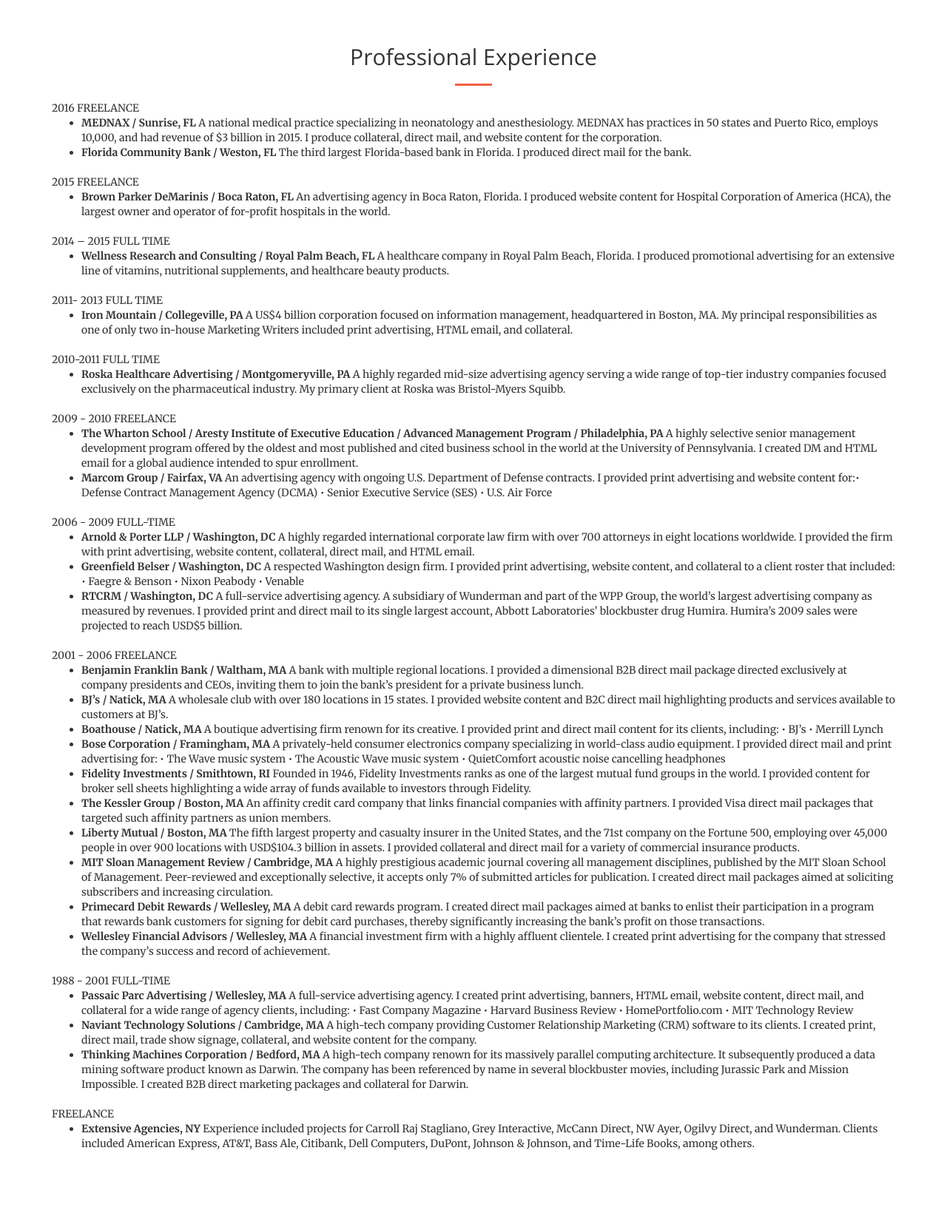
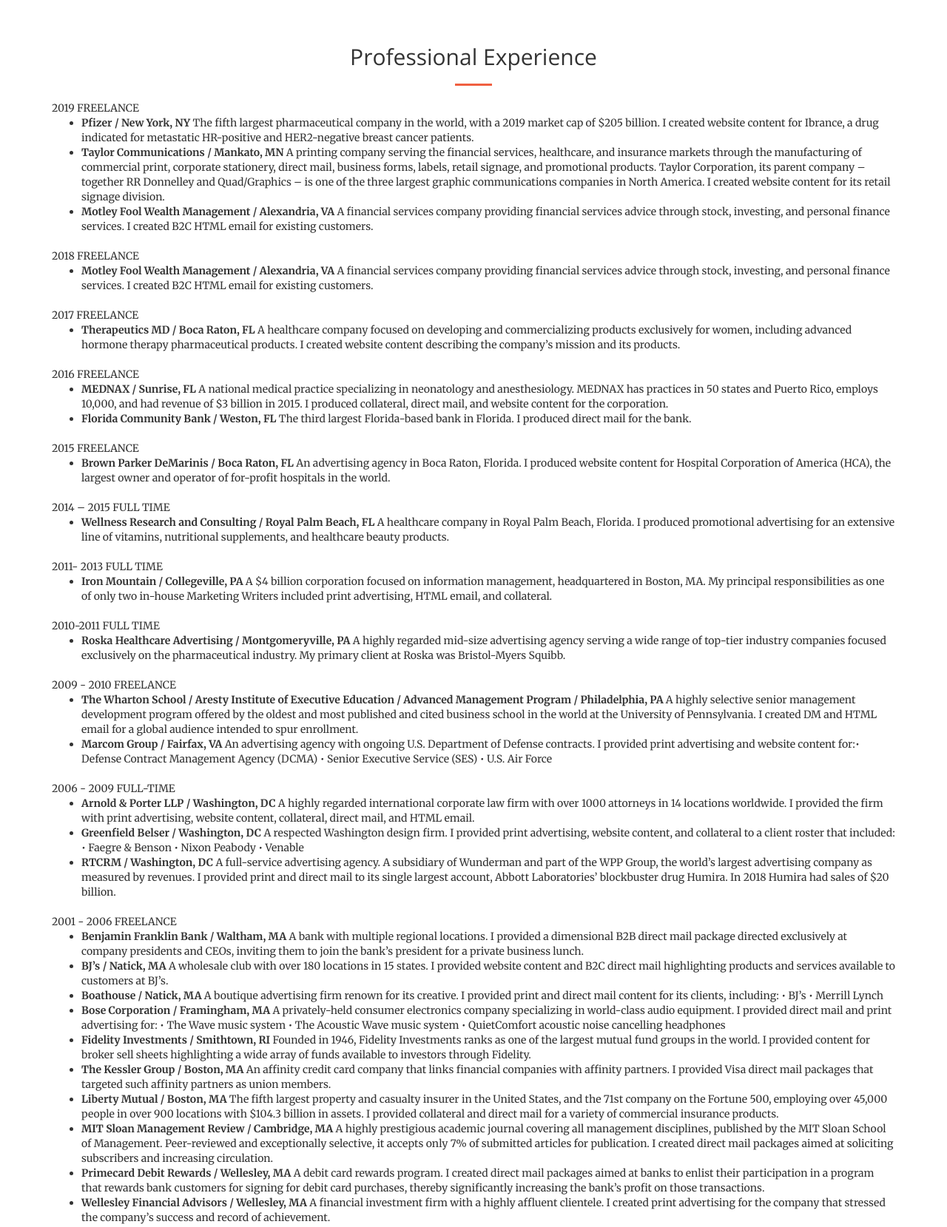
Before and after one commit to davidluhn/davidluhn.github.io, a plain HTML site: page index.html in a window 1280 px wide. Shown: the part 840-2499 px from the top of the page at 74% size. Drawn offline with nearby package versions, Linux system fonts and the light colour scheme.

Commit message:
Update index.html
Added newer content and fixed minor bugs.

```diff
--- a/index.html
+++ b/index.html
@@ -83,11 +83,49 @@
                 <hr class="primary">
                 <div>
                     <p>
+                        <div>2019 FREELANCE</div>
+                        <ul>
+                            <li>
+                                <b>Pfizer / New York, NY</b>
+                                The fifth largest pharmaceutical company in the world, with a 2019 market cap of $205 billion. I created website content for Ibrance, a drug indicated for metastatic HR-positive and HER2-negative breast cancer patients.
+                            </li>
+                            <li>
+                                <b>Taylor Communications / Mankato, MN</b>
+                                A printing company serving the financial services, healthcare, and insurance markets through the manufacturing of commercial print, corporate stationery, direct mail, business forms, labels, retail signage, and promotional products. Taylor Corporation, its parent company – together RR Donnelley and Quad/Graphics – is one of the three largest graphic communications companies in North America. I created website content for its retail signage division.
+                            </li>
+                            <li>
+                                <b>Motley Fool Wealth Management / Alexandria, VA</b>
+                                A financial services company providing financial services advice through stock, investing, and personal finance services. I created B2C HTML email for existing customers.
+
+                            </li>
+                        </ul>
+                    </p>
+                    <p>
+                        <div>2018 FREELANCE</div>
+                        <ul>
+                            <li>
+                                <b>Motley Fool Wealth Management / Alexandria, VA</b>
+                                A financial services company providing financial services advice through stock, investing, and personal finance services. I created B2C HTML email for existing customers.
+                            </li>
+                        </ul>
+                    </p>
+                    <p>
+                        <div>2017 FREELANCE</div>
+                        <ul>
+                            <li>
+                                <b>Therapeutics MD / Boca Raton, FL</b>
+                                A healthcare company focused on developing and commercializing products exclusively for women, including advanced hormone therapy pharmaceutical products. I created website content describing the company’s mission and its products.
+                            </li>
+                        </ul>
+                    </p>
+
+
+                    <p>
                         <div>2016 FREELANCE</div>
                         <ul>
                             <li>
                                 <b>MEDNAX / Sunrise, FL</b>
-                                A national medical practice specializing in neonatology and anesthesiology. MEDNAX has practices in 50 states and Puerto Rico, employs 10,000, and had revenue of $3 billion in 2015. I produce collateral, direct mail, and website content for the corporation.
+                                A national medical practice specializing in neonatology and anesthesiology. MEDNAX has practices in 50 states and Puerto Rico, employs 10,000, and had revenue of $3 billion in 2015. I produced collateral, direct mail, and website content for the corporation.
                             </li>
                             <li>
                                 <b>Florida Community Bank / Weston, FL</b>
@@ -118,7 +156,7 @@
 
                     <p>
                         <div>2011- 2013 FULL TIME</div>
-                        <ul><li><b>Iron Mountain / Collegeville, PA</b> A US$4 billion corporation focused on information management, headquartered in Boston, MA. My principal responsibilities as one of only two in-house Marketing Writers included print advertising, HTML email, and collateral.</li></ul>
+                        <ul><li><b>Iron Mountain / Collegeville, PA</b> A $4 billion corporation focused on information management, headquartered in Boston, MA. My principal responsibilities as one of only two in-house Marketing Writers included print advertising, HTML email, and collateral.</li></ul>
                     </p>
 
                     <p>
@@ -137,9 +175,9 @@
                     <p>
                         <div>2006 - 2009 FULL-TIME</div>
                         <ul>
-                            <li><b>Arnold & Porter LLP / Washington, DC</b>  A highly regarded international corporate law firm with over 700 attorneys in eight locations worldwide. I provided the firm with print advertising, website content, collateral, direct mail, and HTML email.</li>
+                            <li><b>Arnold & Porter LLP / Washington, DC</b>  A highly regarded international corporate law firm with over 1000 attorneys in 14 locations worldwide. I provided the firm with print advertising, website content, collateral, direct mail, and HTML email.</li>
                             <li><b>Greenfield Belser / Washington, DC</b>  A respected Washington design firm. I provided print advertising, website content, and collateral to a client roster that included: &bull; Faegre & Benson &bull; Nixon Peabody &bull; Venable</li>
-                            <li><b>RTCRM / Washington, DC</b>  A full-service advertising agency. A subsidiary of Wunderman and part of the WPP Group, the world’s largest advertising company as measured by revenues. I provided print and direct mail to its single largest account, Abbott Laboratories’ blockbuster drug Humira. Humira’s 2009 sales were projected to reach USD$5 billion.</li>
+                            <li><b>RTCRM / Washington, DC</b>  A full-service advertising agency. A subsidiary of Wunderman and part of the WPP Group, the world’s largest advertising company as measured by revenues. I provided print and direct mail to its single largest account, Abbott Laboratories’ blockbuster drug Humira. In 2018 Humira had sales of $20 billion.</li>
                         </ul>
                     </p>
 
@@ -152,7 +190,7 @@
                             <li><b>Bose Corporation / Framingham, MA</b>  A privately-held consumer electronics company specializing in world-class audio equipment. I provided direct mail and print advertising for: &bull; The Wave music system &bull; The Acoustic Wave music system &bull; QuietComfort acoustic noise cancelling headphones</li>
                             <li><b>Fidelity Investments / Smithtown, RI</b>  Founded in 1946, Fidelity Investments ranks as one of the largest mutual fund groups in the world. I provided content for broker sell sheets highlighting a wide array of funds available to investors through Fidelity.</li>
                             <li><b>The Kessler Group / Boston, MA</b>  An affinity credit card company that links financial companies with affinity partners. I provided Visa direct mail packages that targeted such affinity partners as union members.</li>
-                            <li><b>Liberty Mutual / Boston, MA</b>  The fifth largest property and casualty insurer in the United States, and the 71st company on the Fortune 500, employing over 45,000 people in over 900 locations with USD$104.3 billion in assets. I provided collateral and direct mail for a variety of commercial insurance products.</li>
+                            <li><b>Liberty Mutual / Boston, MA</b>  The fifth largest property and casualty insurer in the United States, and the 71st company on the Fortune 500, employing over 45,000 people in over 900 locations with $104.3 billion in assets. I provided collateral and direct mail for a variety of commercial insurance products.</li>
                             <li><b>MIT Sloan Management Review / Cambridge, MA</b>  A highly prestigious academic journal covering all management disciplines, published by the MIT Sloan School of Management. Peer-reviewed and exceptionally selective, it accepts only 7% of submitted articles for publication. I created direct mail packages aimed at soliciting subscribers and increasing circulation.</li>
                             <li><b>Primecard Debit Rewards / Wellesley, MA</b>  A debit card rewards program. I created direct mail packages aimed at banks to enlist their participation in a program that rewards bank customers for signing for debit card purchases, thereby significantly increasing the bank’s profit on those transactions.</li>
                             <li><b>Wellesley Financial Advisors / Wellesley, MA</b>  A financial investment firm with a highly affluent clientele. I created print advertising for the company that stressed the company’s success and record of achievement.</li>
@@ -169,9 +207,9 @@
                     </p>
 
                     <p>
-                        <div>FREELANCE</div>
+                        <div>EXTENSIVE BIG AGENCY FREELANCE EXPERIENCE</div>
                         <ul>
-                            <li><b>Extensive Agencies, NY</b> Experience included projects for Carroll Raj Stagliano, Grey Interactive, McCann Direct, NW Ayer, Ogilvy Direct, and Wunderman. Clients included American Express, AT&T, Bass Ale, Citibank, Dell Computers, DuPont, Johnson & Johnson, and Time-Life Books, among others.</li>
+                            <li><b>Includes projects for Carroll Raj Stagliano, Grey Interactive, McCann Direct, NW Ayer, Ogilvy Direct, and Wunderman. Clients included American Express, AT&T, Bass Ale, Citibank, Dell Computers, DuPont, Johnson & Johnson, and Time-Life Books, among others.</li>
                         </ul>
                     </p>
                 </div>
@@ -265,21 +303,21 @@
                     <div>
                         <h3>CATEGORIES</h3>
                         <p>
-                        <h4>Financial</h4>&bull; American Express &bull; The Bank of New York (Now The Bank of New York Mellon) &bull; Citibank &bull; EAB (European American Bank / Acquired by Citibank) &bull; Fidelity Investments &bull; Fleet Bank (Acquired by Bank of America) &bull; MasterCard &bull; MBNA (Acquired by Bank of America) &bull; Visa</p>
+                        <h4>Financial</h4>&bull; American Express &bull; The Bank of New York (Now The Bank of New York Mellon) &bull; Citibank &bull; EAB (European American Bank / Acquired by Citibank) &bull; Fidelity Investments &bull; Fleet Bank (Acquired by Bank of America) &bull; MasterCard &bull; MNNA (Acquired by Lloyd's Banking Group) &bull; Motley Fool Wealth Management &bull; Visa</p>
                         <p><h4>Hi Tech</h4>&bull; Lucent Technologies &bull; Naviant Technology Solutions &bull; Thinking Machines Corporation (Acquired by Oracle Corporation)</p>
                         <p><h4>Legal</h4>&bull; Arnold & Porter LLP</p>
-                        <p><h4>Pharma</h4>&bull; Abbott Laboratories (Humira / 2012 sales: USD$9.3 billion worldwide) &bull; Bristol-Myers Squibb (Yervoy) &bull; GlaxoSmithKline (Famvir, Lymerix) &bull; Wyeth Pharmaceuticals (Acquired by Pfizer)</p>
+                        <p><h4>Pharma</h4>&bull; Abbott Laboratories (Humira / 2012 sales: $9.3 billion worldwide) &bull; Bristol-Myers Squibb (Yervoy) &bull; GlaxoSmithKline (Famvir, Lymerix) &bull; Wyeth Pharmaceuticals (Acquired by Pfizer)</p>
                         <br />
                         <h3>DISCIPLINES</h3>
                         <p><h4>Branding</h4>&bull; Senior Executive Service (SES members serve in key positions just below top Presidential appointees, overseeing over 75 United States government agencies / Status at United States Department of Defense equivalent to general or admiral)</p>
                         <p><h4>Broadcast</h4>&bull; Colgate Toothpaste &bull; Vaseline Intensive Care Lotion</p>
                         <p><h4>Collateral</h4>&bull; Arnold & Porter LLP (Highly regarded international corporate law firm with over 700 attorneys and eight offices worldwide) &bull; Fidelity Investments &bull; HomePortfolio.com &bull; Liberty Mutual &bull; Naviant Technology Solutions &bull; Thinking Machines Corporation (Acquired by Oracle Corporation)</p>
-                        <p><h4>Direct Marketing</h4>&bull; Abbott Laboratories (Humira / 2012 sales: USD$9.3 billion worldwide) &bull; AT&T &bull; BJ’s &bull; Blue Cross & Blue Shield &bull; Bose Corporation &bull; Doubleday Book Club &bull; Fleet Bank (Acquired by Bank of America) &bull; GTE (Acquired by Verizon) &bull; Harvard Business Review &bull; Harvard Management Update &bull; Iron Mountain &bull; Johnson & Johnson &bull; MBNA (Acquired by Bank of America) &bull; MCI (Acquired by Verizon) &bull; MIT Sloan Management Review &bull; MIT Technology Review &bull; Time-Life Books (The History of Flight, The Vietnam Experience) &bull; United States Postal Service (USPS) &bull; Wyeth Pharmaceuticals (Acquired by Pfizer) </p>
-                        <p><h4>HTML </h4>&bull; Arnold & Porter LLP (Highly regarded international corporate law firm with over 700 attorneys and eight offices worldwide) &bull; Fidelity Investments &bull; HomePortfolio.com &bull; Liberty Mutual &bull; Naviant Technology Solutions &bull; Thinking Machines Corporation (Acquired by Oracle Corporation)</p>
-                        <p><h4>Multi-Media</h4>&bull; Abbott Laboratories (Humira / 2012 sales: USD$9.3 billion worldwide) &bull; AT&T &bull; BJ’s &bull; Blue Cross & Blue Shield &bull; Bose Corporation &bull; Doubleday Book Club &bull; Fleet Bank (Acquired by Bank of America) &bull; GTE (Acquired by Verizon) &bull; Harvard Business Review &bull; Harvard Management Update &bull; Iron Mountain &bull; Johnson & Johnson &bull; MBNA (Acquired by Bank of America) &bull; MCI (Acquired by Verizon) &bull; MIT Sloan Management Review &bull; MIT Technology Review &bull; Time-Life Books (The History of Flight, The Vietnam Experience) &bull; United States Postal Service (USPS) &bull; Wyeth Pharmaceuticals (Acquired by Pfizer)</p>
+                        <p><h4>Direct Marketing</h4>&bull; Abbott Laboratories (Humira / 2012 sales: $9.3 billion worldwide) &bull; AT&T &bull; BJ’s &bull; Blue Cross & Blue Shield &bull; Bose Corporation &bull; Doubleday Book Club &bull; Fleet Bank (Acquired by Bank of America) &bull; GTE (Acquired by Verizon) &bull; Harvard Business Review &bull; Harvard Management Update &bull; Iron Mountain &bull; Johnson & Johnson &bull; MBNA (Acquired by Bank of America) &bull; MCI (Acquired by Verizon) &bull; MIT Sloan Management Review &bull; MIT Technology Review &bull; Time-Life Books (The History of Flight, The Vietnam Experience) &bull; United States Postal Service (USPS) &bull; Wyeth Pharmaceuticals (Acquired by Pfizer) </p>
+                        <p><h4>HTML </h4>&bull; Arnold & Porter LLP (Highly regarded international corporate law firm with over 700 attorneys and eight offices worldwide) &bull; Fidelity Investments &bull; HomePortfolio.com &bull; Liberty Mutual &bull; Motley Fool Wealth Management &bull; Naviant Technology Solutions &bull; Pfizer &bull; Thinking Machines Corporation (Acquired by Oracle Corporation)</p>
+                        <p><h4>Multi-Media</h4>&bull; Abbott Laboratories (Humira / 2012 sales: $9.3 billion worldwide) &bull; AT&T &bull; BJ’s &bull; Blue Cross & Blue Shield &bull; Bose Corporation &bull; Doubleday Book Club &bull; Fleet Bank (Acquired by Bank of America) &bull; GTE (Acquired by Verizon) &bull; Harvard Business Review &bull; Harvard Management Update &bull; Iron Mountain &bull; Johnson & Johnson &bull; MBNA (Acquired by Bank of America) &bull; MCI (Acquired by Verizon) &bull; MIT Sloan Management Review &bull; MIT Technology Review &bull; Time-Life Books (The History of Flight, The Vietnam Experience) &bull; United States Postal Service (USPS) &bull; Wyeth Pharmaceuticals (Acquired by Pfizer)</p>
                         <p><h4>Press Releases</h4>&bull; Harvard Business Review &bull;HomePortfolio.com &bull; Iron Mountain</p>
-                        <p><h4>Print</h4>&bull; Abbott Laboratories (Humira / 2012 sales: USD$9.3 billion worldwide)</p>
-                        <p><h4>Website Content</h4>&bull; Arnold & Porter LLP (Highly regarded international corporate law firm with over 700 attorneys and eight offices worldwide) &bull; BJ’s &bull; Dell Computers &bull; HomePortfolio.com &bull; Naviant Technology Solutions &bull; Thinking Machines Corporation (Acquired by Oracle Corporation) &bull; United States Department of Defense: Civilian Expeditionary Workforce &bull; United States Department of Defense: Defense Contract Management Agency (DCMA manages 291,000 prime contracts valued at USD$1 trillion / Over 11,000 military and civilian employees worldwide)</p>
+                        <p><h4>Print</h4>&bull; Abbott Laboratories (Humira / 2012 sales: $9.3 billion worldwide)</p>
+                        <p><h4>Website Content</h4>&bull; Arnold & Porter LLP (Highly regarded international corporate law firm with over 700 attorneys and eight offices worldwide) &bull; BJ’s &bull; Dell Computers &bull; HomePortfolio.com &bull; Naviant Technology Solutions &bull; Thinking Machines Corporation (Acquired by Oracle Corporation) &bull; United States Department of Defense: Civilian Expeditionary Workforce &bull; United States Department of Defense: Defense Contract Management Agency (DCMA manages 291,000 prime contracts valued at $1 trillion / DCMA employs over 11,000 military and civilian employees worldwide)</p>
                     </div>
                 </div>
             </div>
@@ -353,7 +391,7 @@
                     <hr class="light" />
                     <p class="text-faded">David Luhn is an award winning writer with extensive agency experience in both general and direct, much of it out of New York. He has ample interactive experience as well, inclusive of banners, HTML email, and website content.</p>
                     <p class="text-faded">David has worked for agencies large and small. Some of the bigger shops include Grey (including Grey Direct and Grey Interactive), Foote Cone & Belding, McCann ­Erickson, Ogilvy & Mather (including Ogilvy Direct and OgilvyOne), and Wunderman Worldwide. Smaller shops have notably included the former Carroll Raj Stagliano, now Marty Weiss & Friends.</p>
-                    <p class="text-faded">David’s clients have included, among many others, Abbott Laboratories (Humira, whose sales in 2013 exceeded USD$10 billion), American Express, AT&T, Blue Cross & Blue Shield, Bristol-Myers Squibb (Yervoy), The Coalition for the Homeless (pro bono), Colgate-­Palmolive, Dell, DuPont, Johnson & Johnson, GlaxoSmithKline, <i>Harvard Business Review</i>, Lucent Technologies, <i>MIT Sloan Management Review</i>, <i>MIT Technology Review</i>, Seattle's Best Coffee, United States Department of Defense, and The Wharton School.</p>
+                    <p class="text-faded">David’s clients have included, among many others, Abbott Laboratories (Humira, whose sales in 2013 exceeded $10 billion), American Express, AT&T, Blue Cross & Blue Shield, Bristol-Myers Squibb (Yervoy), The Coalition for the Homeless (pro bono), Colgate-­Palmolive, Dell, DuPont, Johnson & Johnson, GlaxoSmithKline, <i>Harvard Business Review</i>, Lucent Technologies, <i>MIT Sloan Management Review</i>, <i>MIT Technology Review</i>, Seattle's Best Coffee, United States Department of Defense, and The Wharton School.</p>
                     <p class="text-faded">David has also worked in­house for Arnold & Porter LLP, Bose, BJ’s, Fidelity Investments, Iron Mountain, MBNA, and Thinking Machines Corporation.</p>
                 </div>
             </div>
```
